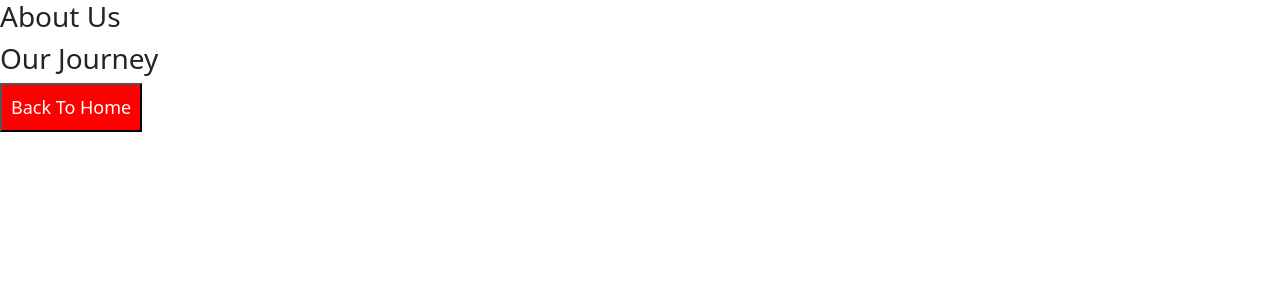
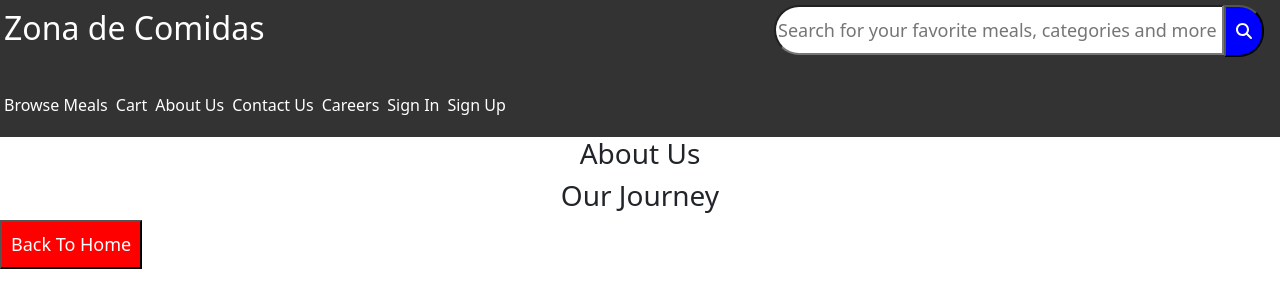
Before and after one commit to QuinSack/zonadecomidas, a React (Create React App) app: page /aboutus in a window 1280 px wide. Shown: the top 308 px of the page. Built offline with nearby package versions, Linux system fonts and the light colour scheme.

Commit message:
start building the about page

```diff
--- a/src/components/About.js
+++ b/src/components/About.js
@@ -1,13 +1,27 @@
 import React from 'react'
 import BackToHomeButton from './BackToHomeButton'
+import Navbar from './Navbar'
+import { Container, Row, Col } from 'react-bootstrap'
 
 const About = () => {
   return (
-    <div>
-        <h3>About Us</h3>
-        <h3>Our Journey</h3>
-        <BackToHomeButton />
-    </div>
+    <>
+      <Navbar />
+      <div>
+        <Container>
+          <Row>
+            <h3 className='text-center'>About Us</h3>
+          </Row>
+          <Row>
+            <h3 className='text-center'>Our Journey</h3>
+          </Row>
+        </Container>
+
+
+
+      </div>
+      <BackToHomeButton />
+    </>
   )
 }
 
```
